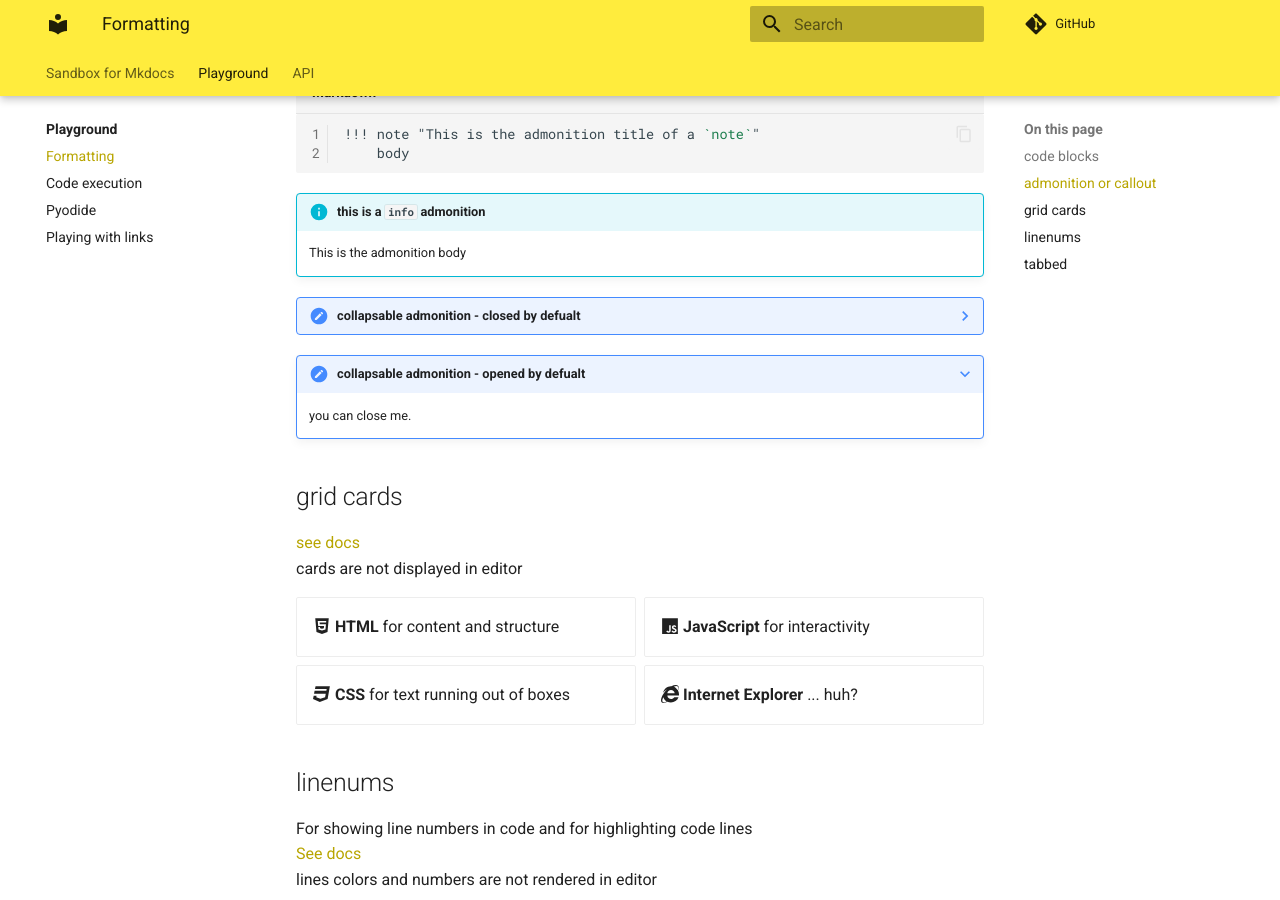
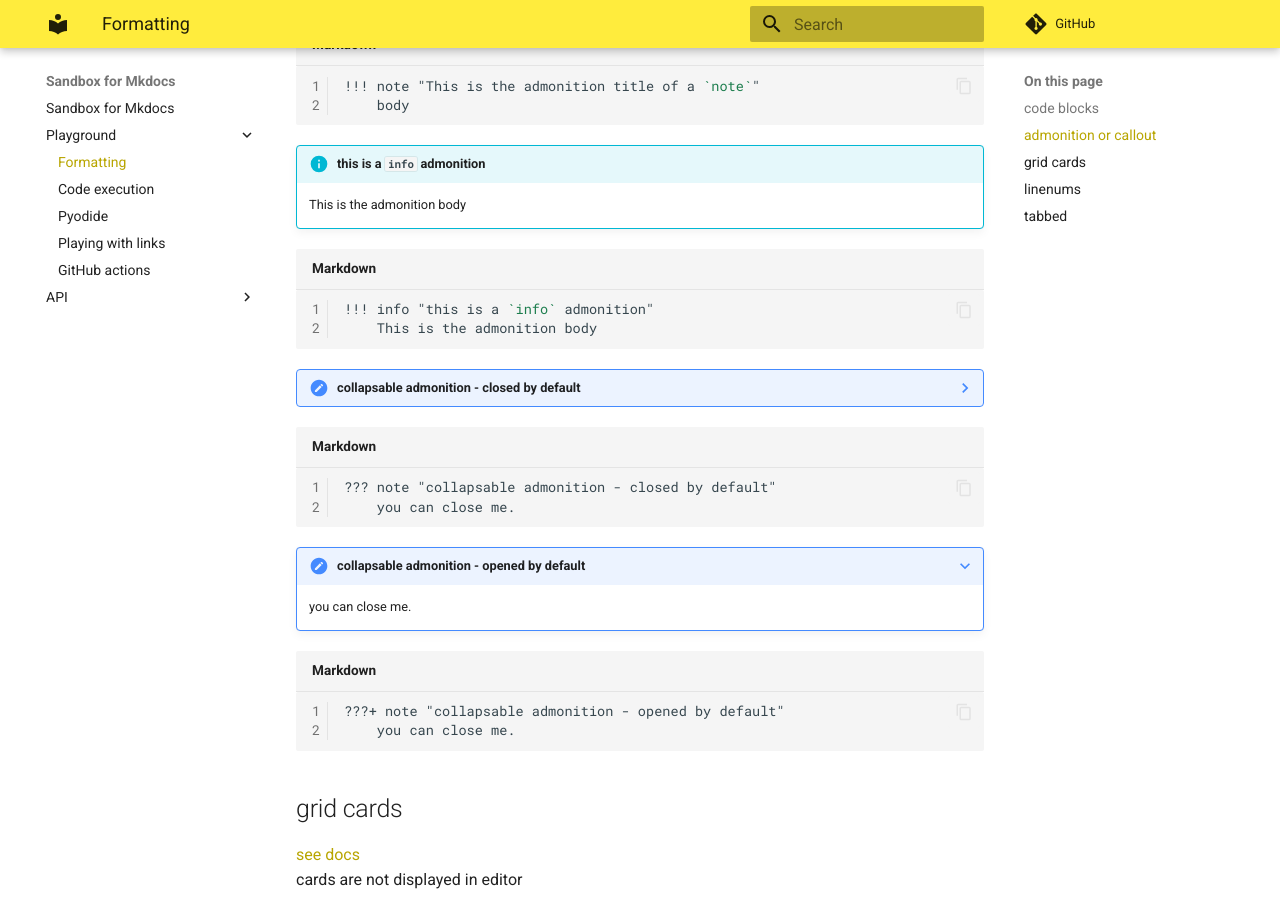
Before and after one commit to lennon-c/SandBox_Mkdocs, an MkDocs documentation site: the page built from docs/Playground/formatting.md, in a window 1280 px wide and 900 px high, scrolled down 625 px. Built offline with MkDocs 1.6.1 and Material for MkDocs 9.7.7, drawn with Linux system fonts in a browser that asks for light colours; comment, search, counter and statistics services are not loaded.

Commit message:
Info on GitHub actions:

````diff
--- a/docs/Playground/formatting.md
+++ b/docs/Playground/formatting.md
@@ -20,18 +20,31 @@
 ```md
 !!! note "This is the admonition title of a `note`"
     body
-
 ```
 
 !!! info "this is a `info` admonition"
     This is the admonition body
 
-??? note "collapsable admonition - closed by defualt"
+```md
+!!! info "this is a `info` admonition"
+    This is the admonition body
+```
+
+??? note "collapsable admonition - closed by default"
     you can close me.
 
-???+ note "collapsable admonition - opened by defualt"
+```md
+??? note "collapsable admonition - closed by default"
+    you can close me.
+```
+
+???+ note "collapsable admonition - opened by default"
     you can close me.
 
+```md
+???+ note "collapsable admonition - opened by default"
+    you can close me.
+```
 
 ## grid cards
 
--- a/mkdocs.yml
+++ b/mkdocs.yml
@@ -8,8 +8,8 @@
   features:
     - content.code.copy
     - content.tabs.link
-    - navigation.expand
-    - navigation.tabs
+    # - navigation.expand
+    # - navigation.tabs
     - navigation.tabs.sticky
     - navigation.footer
     - navigation.indexes
@@ -32,6 +32,7 @@
   - Playground/code execution.md
   - Playground/pyodide.md
   - Playing with links: Playground/links.md
+  - Playground/GitHub actions.md
 - API:
   - API/index.md
   - API/calculations.md
````
Also changed, not shown: docs/Playground/GitHub actions.md (added, +55 -0 lines), docs/Playground/code execution.md (+6 -2 lines), docs/Playground/index.md (+14 -0 lines).
